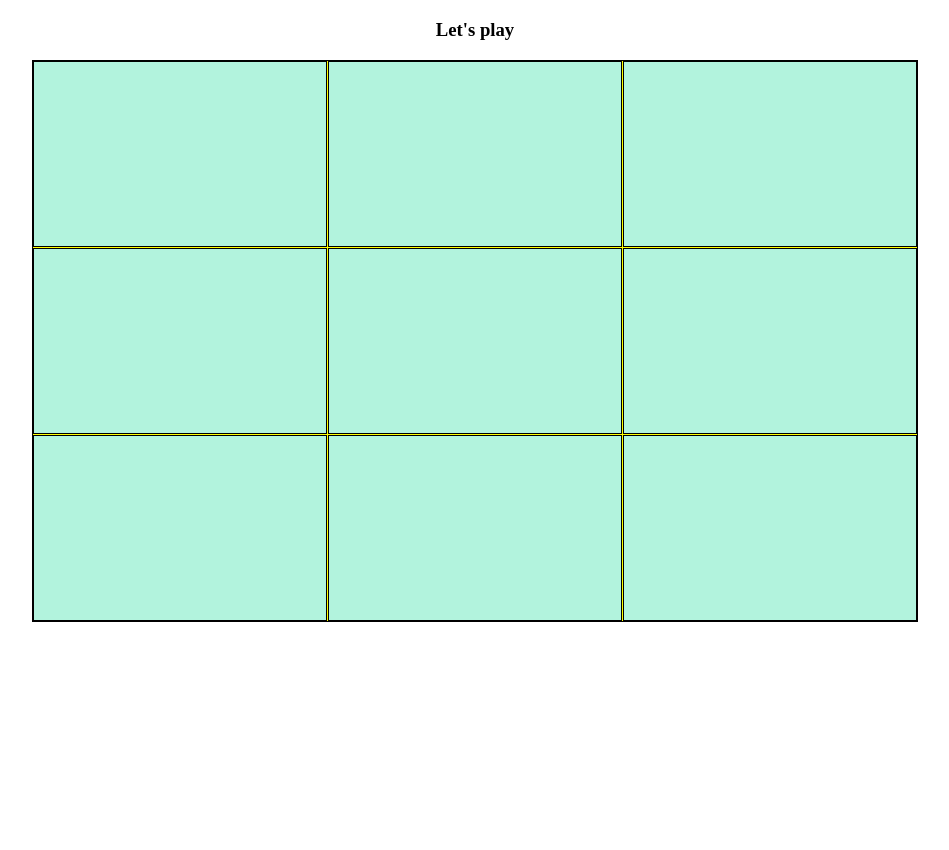
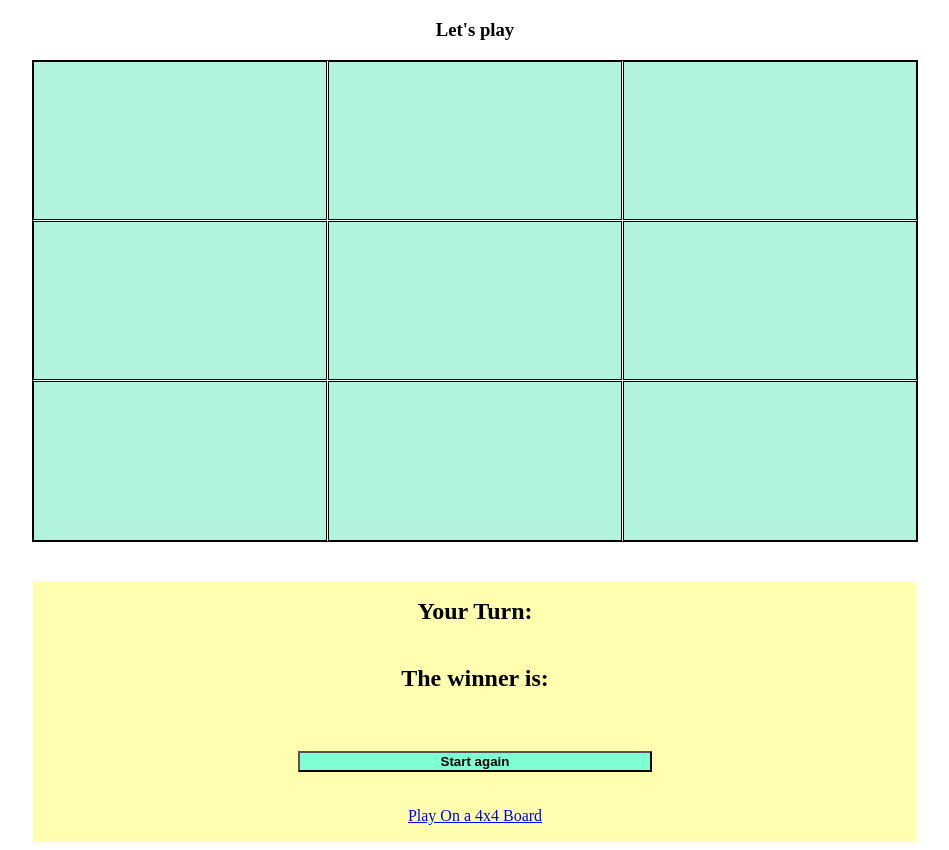
Before and after one commit to Emnamejeri/tictactoe, a plain HTML site: page index.html in a window 1280 px wide. Shown: the part 61-911 px from the top of the page, without its empty margins (165-1114 px from the left). Before the commit the page ends 800 px from the top, so only its background shows below. Drawn offline with Linux system fonts and the light colour scheme.

Commit message:
Update index.html

```diff
--- a/index.html
+++ b/index.html
@@ -12,9 +12,8 @@
         grid-column-gap: 1px; /* Adjust this value as needed to reduce the gap between columns */
         border: 1px black solid;
         width: 70%;
-        height: 70vh;
+        height: 60vh;
         margin: 0 auto;
-        background-color: yellow;
       }
 
       #square {
@@ -26,6 +25,25 @@
       }
       h3 {
         text-align: center;
+      }
+      #gameData {
+        display: flex;
+        justify-content: center;
+        align-items: center;
+        flex-direction: column;
+        width: 70%;
+        height: 30vh;
+        margin: 0 auto;
+        margin-top: 40px;
+        background-color: rgba(255, 255, 0, 0.315);
+        padding-bottom: 20px;
+      }
+      button {
+        background-color: aquamarine;
+        height: 50px;
+        width: 40%;
+        font-weight: bold;
+        margin-bottom: 35px;
       }
     </style>
   </head>
@@ -43,5 +61,15 @@
       <input type="text" id="square" />
       <input type="text" id="square" />
     </div>
+    <div id="gameData">
+      <h2>Your Turn:</h2>
+      <h2>
+        The winner is:
+        <h2 id="gameWinner"></h2>
+      </h2>
+      <button>Start again</button>
+      <a href="index2.html"> Play On a 4x4 Board</a>
+    </div>
+    <script src="script.js"></script>
   </body>
 </html>
```
